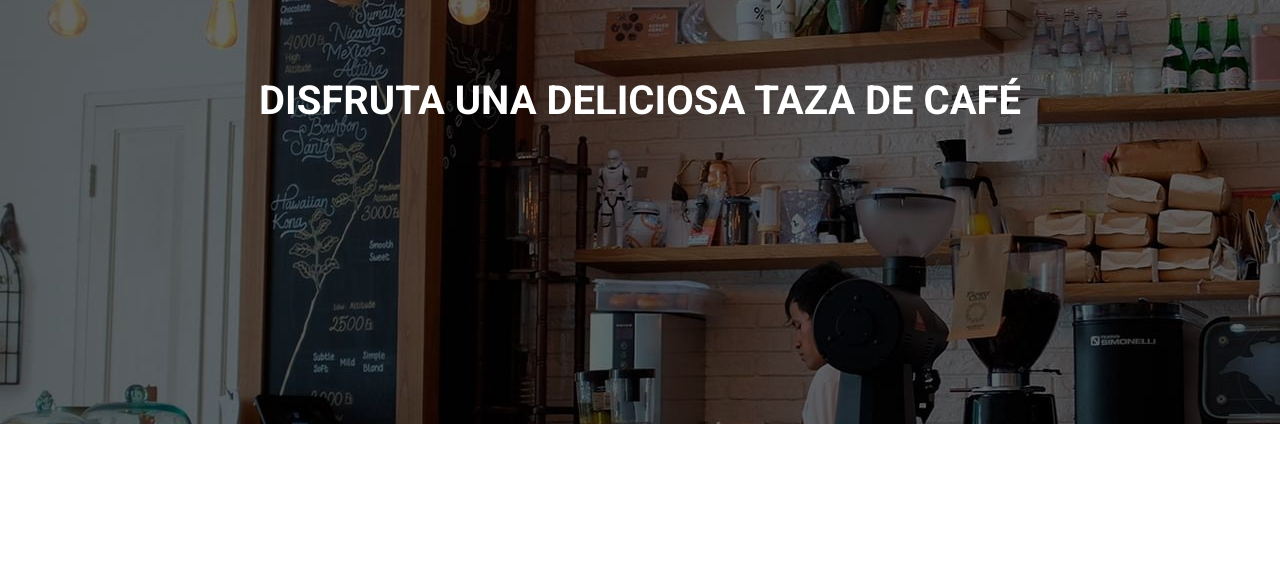
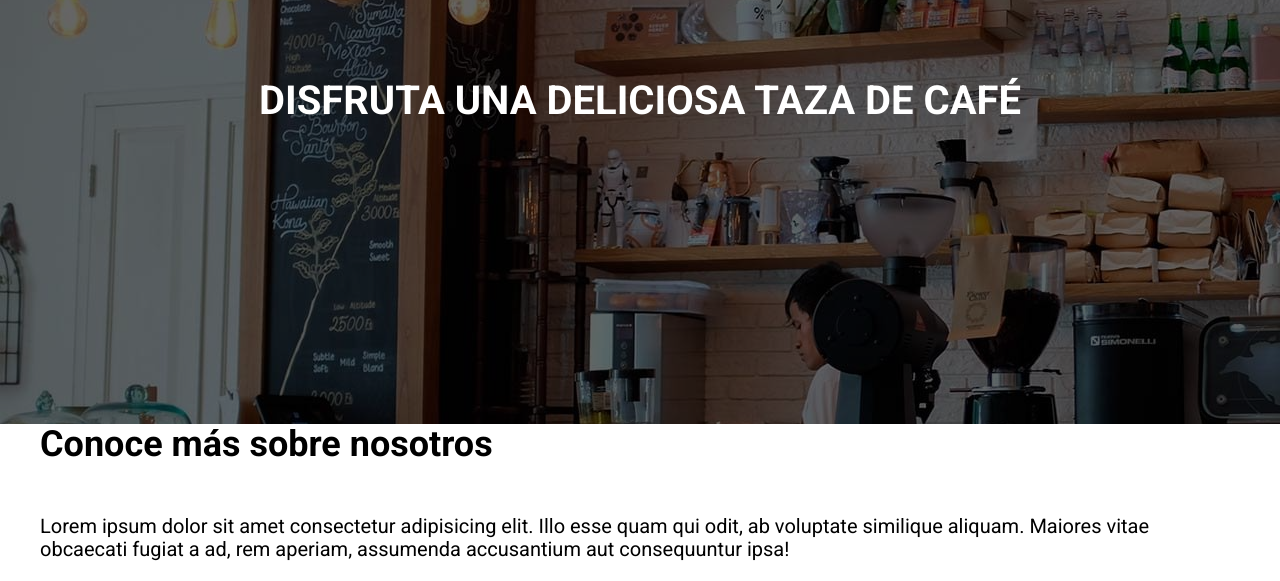
Before and after one commit to MiguelVivar/Cafeteria, a website: page index.html in a window 1280 px wide. Shown: the part 276-857 px from the top of the page. Before the commit the page ends 800 px from the top, so only its background shows below. Drawn offline with Linux system fonts and the light colour scheme.

Commit message:
Subiendo archivos 7

```diff
--- a/index.html
+++ b/index.html
@@ -30,5 +30,9 @@
             </div>
         </div>
     </header>
+    <main class="contenedor contenido-principal">
+        <h2><span>Conoce más</span> sobre nosotros</h2>
+        <p>Lorem ipsum dolor sit amet consectetur adipisicing elit. Illo esse quam qui odit, ab voluptate similique aliquam. Maiores vitae obcaecati fugiat a ad, rem aperiam, assumenda accusantium aut consequuntur ipsa!</p>
+    </main>
 </body>
 </html>
--- a/src/scss/app.scss
+++ b/src/scss/app.scss
@@ -1,2 +1,3 @@
 @use 'base';
 @use 'header';
+@use 'inicio';
--- /dev/null
+++ b/src/scss/inicio/_index.scss
@@ -0,0 +1 @@
+@forward 'contenido'
```
Also changed, not shown: src/scss/inicio/_contenido.scss (added), 1 other file.
